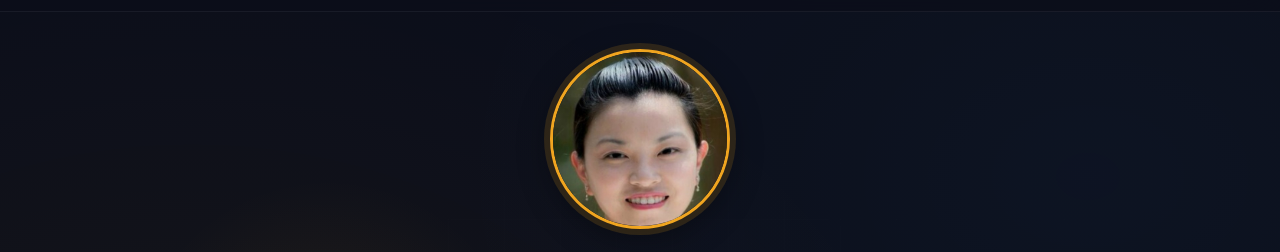
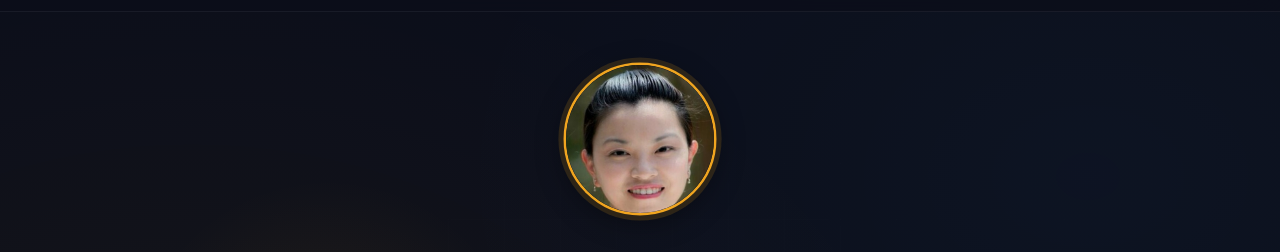
Before and after one commit to Novauraluxe/belle-resume, a plain HTML site: page index.html in a window 1280 px wide. Shown: the part 61-313 px from the top of the page. Drawn offline with Linux system fonts and the light colour scheme.

Commit message:
Update style.css

```diff
--- a/style.css
+++ b/style.css
@@ -231,9 +231,10 @@ strong { font-weight: 700; color: #f0f4ff; }
 .hero-photo {
   width: 180px;
   height: 180px;
-  border-radius: 70%;
+  border-radius: 50%;
   object-fit: cover;
   object-position: center 20%;
+  transform: scale(0.85);
   border: 3px solid var(--accent);
   box-shadow: 0 0 0 6px rgba(240, 165, 32, 0.15),
               0 8px 32px rgba(0, 0, 0, 0.4);
```
